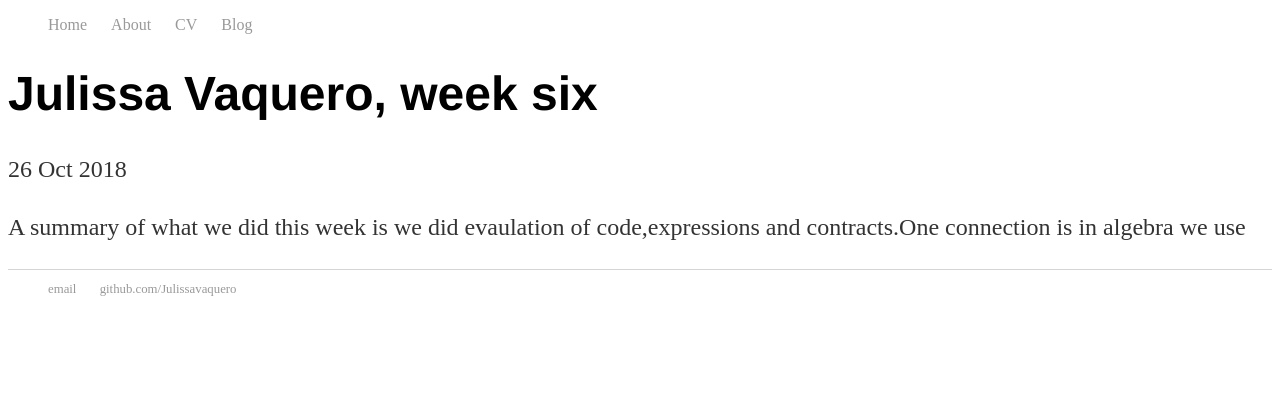
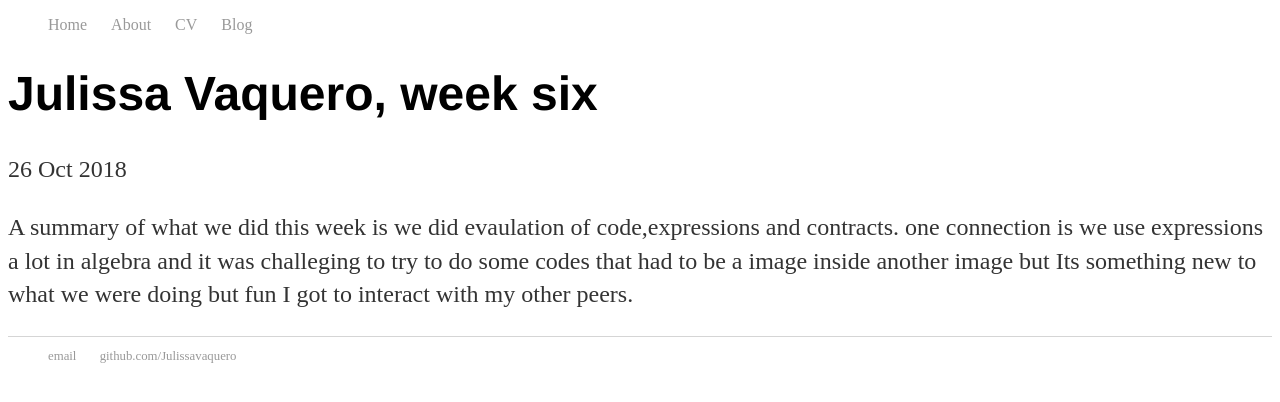
Before and after one commit to julissav7905/julissav7905.github.io, a Jekyll site: the page built from _posts/2018-10-26-Weekly-Reflection.md, in a window 1280 px wide. Shown: the top 402 px of the page. Built offline with Jekyll 4.4.1, drawn with Linux system fonts in a browser that asks for light colours.

Commit message:
Update 2018-10-26-Weekly-Reflection.md

```diff
--- a/_posts/2018-10-26-Weekly-Reflection.md
+++ b/_posts/2018-10-26-Weekly-Reflection.md
@@ -4,4 +4,4 @@ title: Julissa Vaquero, week six
 date: 2018-10-26
 ---
 
-A summary of what we did this week is we did evaulation of code,expressions and contracts.One connection is in algebra we use
+A summary of what we did this week is we did evaulation of code,expressions and contracts. one connection is we use expressions a lot in algebra and it was challeging to try to do some codes that had to be a image inside another image but Its something new to what we were doing but fun I got to interact with my other peers.
```
